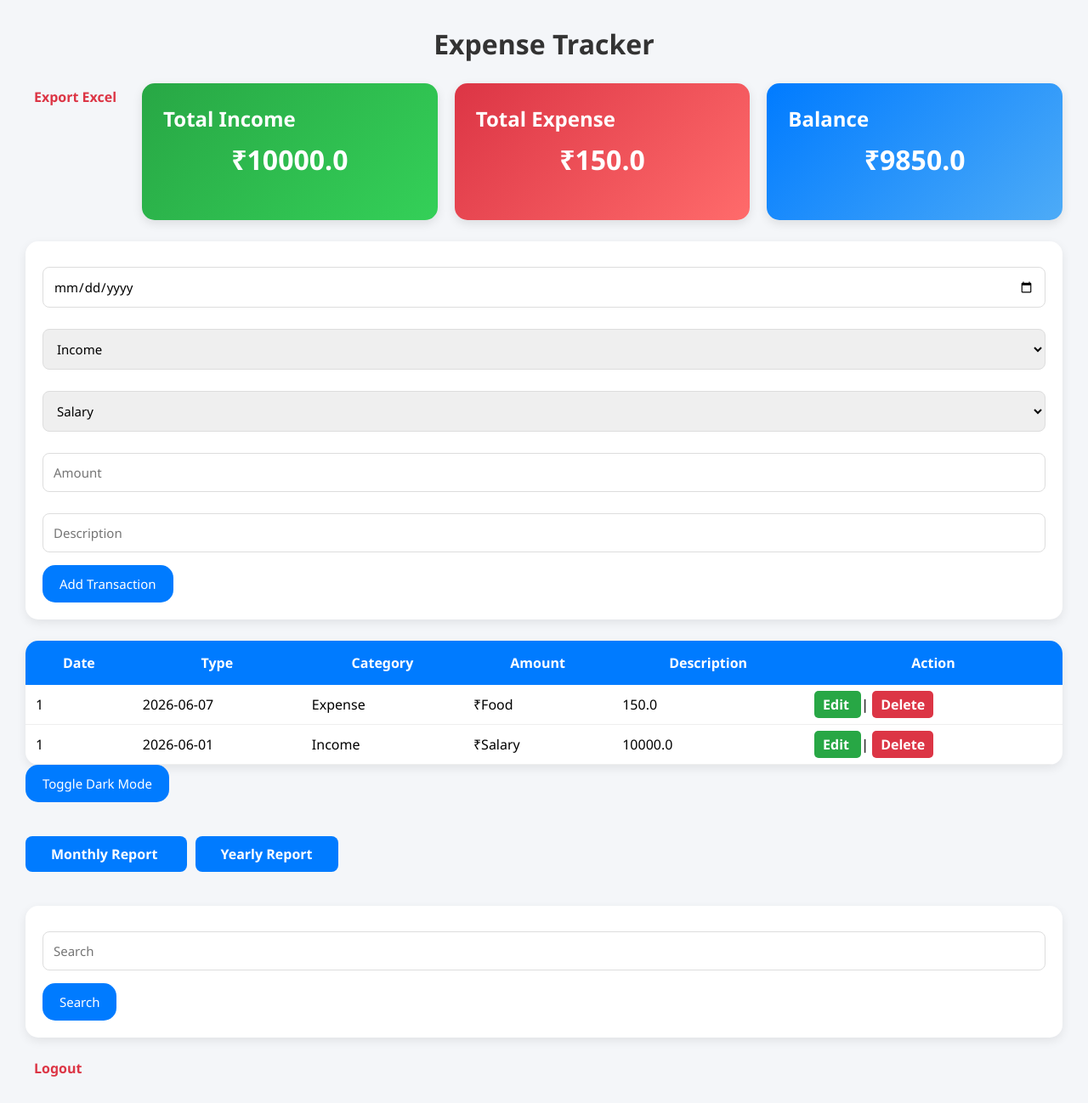
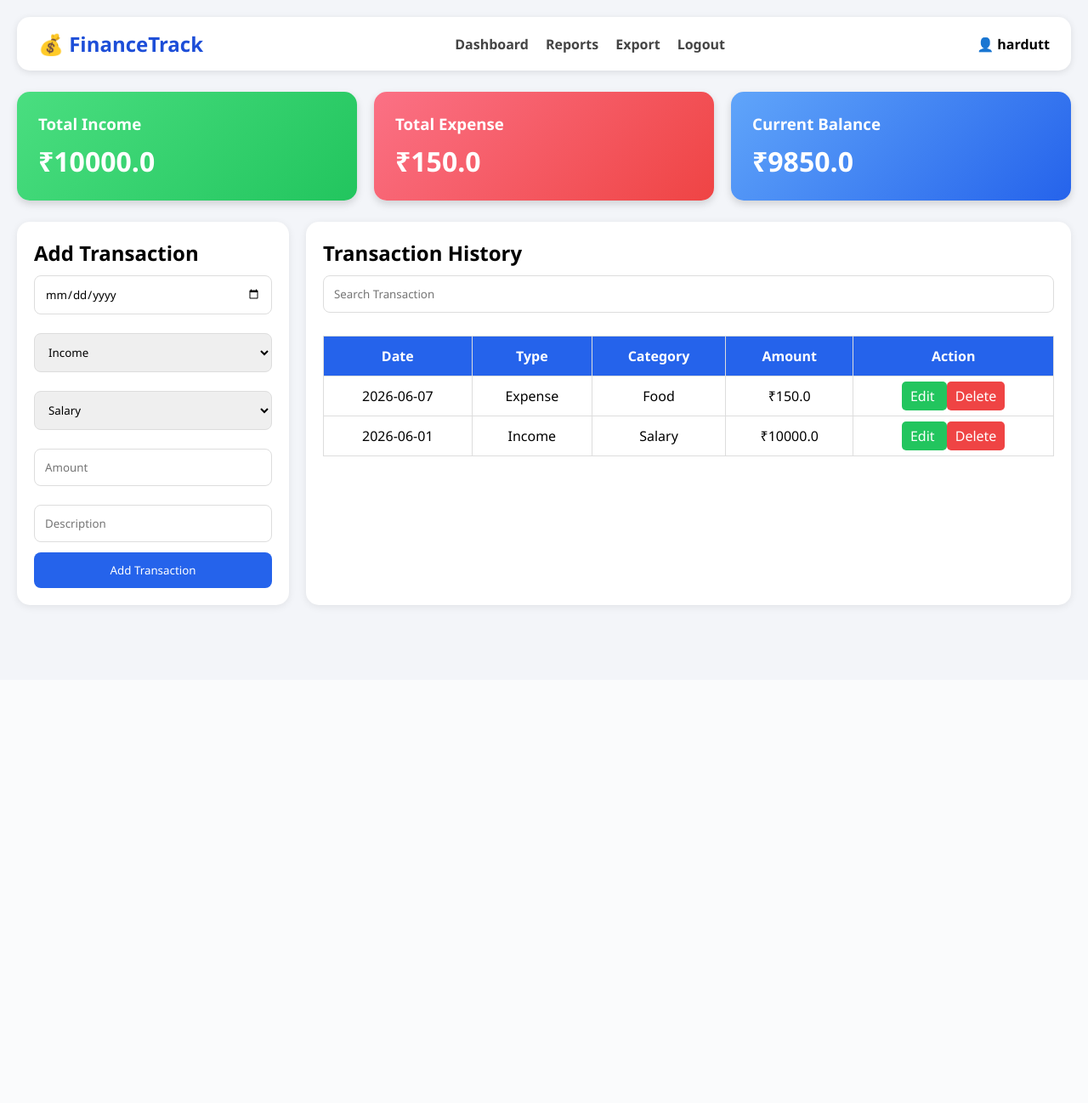
Before and after one commit to HarduttGohil/Expensetracker, a Flask app: page / in a window 1280 px wide. Shown: the whole page at 85% size. After the commit the page ends 717 px from the top, so only its background shows below. Run offline with Flask 3, Linux system fonts and the light colour scheme; a user stored in the database is signed in; data comes from the database, SQL or seed files in the repository.

Commit message:
Fixed transaction table columns

```diff
--- a/static/style.css
+++ b/static/style.css
@@ -2,25 +2,51 @@
     margin:0;
     padding:0;
     box-sizing:border-box;
-    font-family:'Segoe UI', Tahoma, Geneva, Verdana, sans-serif;
+    font-family:Segoe UI,sans-serif;
 }
 
 body{
-    background:#f4f6f9;
-    padding:30px;
+    background:#f3f5f9;
+    padding:20px;
 }
 
-/* Header */
+/* TOPBAR */
 
-h1{
-    text-align:center;
+.topbar{
+    display:flex;
+    justify-content:space-between;
+    align-items:center;
+    background:white;
+    padding:15px 25px;
+    border-radius:15px;
+    box-shadow:0 2px 8px rgba(0,0,0,.1);
     margin-bottom:25px;
-    color:#333;
 }
 
-/* Dashboard Cards */
+.logo{
+    font-size:24px;
+    font-weight:bold;
+    color:#1d4ed8;
+}
 
-.dashboard{
+.menu{
+    display:flex;
+    gap:20px;
+}
+
+.menu a{
+    text-decoration:none;
+    color:#444;
+    font-weight:600;
+}
+
+.user{
+    font-weight:bold;
+}
+
+/* CARDS */
+
+.cards{
     display:flex;
     gap:20px;
     margin-bottom:25px;
@@ -31,42 +57,49 @@ h1{
     padding:25px;
     border-radius:15px;
     color:white;
-    box-shadow:0 4px 12px rgba(0,0,0,0.1);
-    transition:0.s;
-}
-
-.card:hover{
-    transform:translateY(-25px);
+    box-shadow:0 4px 10px rgba(0,0,0,.15);
 }
 
 .income{
-    background:linear-gradient(135deg,#28a745,#34d058);
+    background:linear-gradient(135deg,#4ade80,#22c55e);
 }
 
 .expense{
-    background:linear-gradient(135deg,#dc3545,#ff6b6b);
+    background:linear-gradient(135deg,#fb7185,#ef4444);
 }
 
 .balance{
-    background:linear-gradient(135deg,#007bff,#4dabf7);
-}
-
-.card h2{
-    margin-bottom:10px;
+    background:linear-gradient(135deg,#60a5fa,#2563eb);
 }
 
 .card h1{
-    color:white;
+    margin-top:10px;
 }
 
-/* Form */
+/* MAIN GRID */
 
-form{
+.main-grid{
+    display:grid;
+    grid-template-columns:320px 1fr;
+    gap:20px;
+}
+
+/* LEFT */
+
+.left-panel{
     background:white;
     padding:20px;
     border-radius:15px;
-    margin-bottom:25px;
-    box-shadow:0 4px 12px rgba(0,0,0,0.08);
+    box-shadow:0 2px 10px rgba(0,0,0,.08);
+}
+
+/* RIGHT */
+
+.right-panel{
+    background:white;
+    padding:20px;
+    border-radius:15px;
+    box-shadow:0 2px 10px rgba(0,0,0,.08);
 }
 
 input,
@@ -74,199 +107,83 @@ select{
     width:100%;
     padding:12px;
     margin-top:10px;
-    margin-bottom:15px;
+    margin-bottom:12px;
     border:1px solid #ddd;
     border-radius:8px;
-    font-size:15px;
 }
 
 button{
-    background:#007bff;
+    width:100%;
+    padding:12px;
+    border:none;
+    border-radius:8px;
+    background:#2563eb;
     color:white;
-    border:none;
-    padding:12px 20px;
-    border-radius:15px;
     cursor:pointer;
-    font-size:15px;
 }
 
 button:hover{
-    background:#0056b3;
+    background:#1d4ed8;
 }
 
-/* Table */
+/* TABLE */
+
+.table-container{
+    overflow-x:auto;
+}
 
 table{
     width:100%;
-    background:white;
     border-collapse:collapse;
-    border-radius:15px;
-    overflow:hidden;
-    box-shadow:0 4px 12px rgba(0,0,0,0.08);
+    margin-top:15px;
 }
 
 th{
-    background:#007bff;
+    background:#2563eb;
     color:white;
-    padding:15px;
 }
 
-td{
+th,td{
     padding:12px;
-    border-bottom:1px solid #eee;
+    text-align:center;
+    border:1px solid #ddd;
 }
 
-tr:hover{
-    background:#f8f9fa;
+.edit-btn{
+    background:#22c55e;
+    color:white;
+    padding:6px 10px;
+    border-radius:5px;
+    text-decoration:none;
 }
 
-/* Links */
-
-a{
+.delete-btn{
+    background:#ef4444;
+    color:white;
+    padding:6px 10px;
+    border-radius:5px;
     text-decoration:none;
-    color:#dc3545;
-    font-weight:bold;
 }
 
-a:hover{
-    color:#b02a37;
-}
-
-/* Login & Register Pages */
-
-.auth-container{
-    width:400px;
-    margin:50px auto;
-    background:white;
-    padding:30px;
-    border-radius:15px;
-    box-shadow:0 4px 15px rgba(0,0,0,0.1);
-}
-
-.auth-container h1{
-    margin-bottom:20px;
-}
-
-.auth-container button{
-    width:100%;
-}
-
-/* Search Bar */
-
-.search-box{
-    display:flex;
-    gap:10px;
-    margin-bottom:20px;
-}
-
-.search-box input{
-    flex:1;
-}
-
-/* Responsive */
+/* MOBILE */
 
 @media(max-width:768px){
 
-    .dashboard{
+    .topbar{
+        flex-direction:column;
+        gap:15px;
+    }
+
+    .cards{
         flex-direction:column;
     }
 
-    .auth-container{
-        width:100%;
+    .main-grid{
+        grid-template-columns:1fr;
     }
 
-    body{
-        padding:15px;
+    .menu{
+        flex-wrap:wrap;
+        justify-content:center;
     }
-
 }
-
-.dark-mode{
-    background:#121212;
-    color:white;
-}
-
-.dark-mode form,
-.dark-mode table,
-.dark-mode .auth-container{
-    background:#1e1e1e;
-    color:rgb(190, 190, 193);
-}
-
-.dark-mode td{
-    border-color:#444;
-}
-
-.dark-mode input,
-.dark-mode select{
-    background:#333;
-    color:white;
-    border:1px solid #555;
-}
-
-@media(max-width:768px){
-
-    .dashboard{
-        flex-direction:column;
-    }
-
-    table{
-        font-size:12px;
-    }
-
-    input,
-    select,
-    button{
-        width:100%;
-    }
-
-    body{
-        padding:10px;
-    }
-
-}
-.report-buttons{
-
-    margin-bottom:50px;
-    margin-top:50px;
-
-}
-
-.report-buttons a{
-
-    background:#007bff;
-    color:white;
-
-    padding:10px 30px;
-
-    border-radius:8px;
-
-    text-decoration:none;
-
-    margin-right:10px;
-}
-
-.report-buttons a:hover{
-
-    background:#0056b3;
-}
-a{
-
-    text-decoration:none;
-
-    padding:5px 10px;
-
-    border-radius:5px;
-}
-
-a[href*="edit"]{
-
-    background:#28a745;
-    color:white;
-}
-
-a[href*="delete"]{
-
-    background:#dc3545;
-    color:white;
-}
--- a/templates/index.html
+++ b/templates/index.html
@@ -1,37 +1,58 @@
 <!DOCTYPE html>
 <html>
 <head>
-    <title>Expense Tracker</title>
+    <title>FinanceTrack Dashboard</title>
+
+    <meta name="viewport" content="width=device-width, initial-scale=1.0">
+
     <link rel="stylesheet" href="/static/style.css">
 </head>
+
 <body>
 
+<div class="topbar">
 
+    <div class="logo">
+        💰 FinanceTrack
+    </div>
 
-<h1>Expense Tracker</h1>
+    <div class="menu">
+        <a href="/">Dashboard</a>
+        <a href="/monthly_report">Reports</a>
+        <a href="/export">Export</a>
+        <a href="/logout">Logout</a>
+    </div>
 
-<div class="summary">
-    <div class="dashboard">
-        <a href="/export">
-    Export Excel
-</a>
+    <div class="user">
+        👤 {{ username }}
+    </div>
+
+</div>
+
+<div class="cards">
 
     <div class="card income">
-        <h2>Total Income</h2>
+        <h3>Total Income</h3>
         <h1>₹{{ income }}</h1>
     </div>
 
     <div class="card expense">
-        <h2>Total Expense</h2>
+        <h3>Total Expense</h3>
         <h1>₹{{ expense }}</h1>
     </div>
 
     <div class="card balance">
-        <h2>Balance</h2>
+        <h3>Current Balance</h3>
         <h1>₹{{ balance }}</h1>
     </div>
 
 </div>
+
+<div class="main-grid">
+
+    <div class="left-panel">
+
+        <h2>Add Transaction</h2>
 
         <form action="/add" method="POST">
 
@@ -43,36 +64,54 @@
             </select>
 
             <select name="category">
-
                 <option>Salary</option>
                 <option>Business</option>
                 <option>Food</option>
                 <option>Travel</option>
                 <option>Shopping</option>
                 <option>Rent</option>
-    <option>Electricity</option>
-    <option>Internet</option>
+                <option>Medical</option>
                 <option>Entertainment</option>
-    <option>Medical</option>
                 <option>Other</option>
-
             </select>
 
-    <input type="number"
+            <input
+                type="number"
                 step="0.01"
                 name="amount"
                 placeholder="Amount"
-           required>
+                required
+            >
 
-    <input type="text"
+            <input
+                type="text"
                 name="description"
-           placeholder="Description">
+                placeholder="Description"
+            >
 
             <button type="submit">
                 Add Transaction
             </button>
 
         </form>
+
+    </div>
+
+    <div class="right-panel">
+
+        <h2>Transaction History</h2>
+
+        <form action="/search">
+
+            <input
+                type="text"
+                name="keyword"
+                placeholder="Search Transaction"
+            >
+
+        </form>
+
+        <div class="table-container">
 
         <table>
 
@@ -81,81 +120,43 @@
                 <th>Type</th>
                 <th>Category</th>
                 <th>Amount</th>
-    <th>Description</th>
                 <th>Action</th>
             </tr>
 
             {% for t in transactions %}
+
             <tr>
-    <td>{{ t[1] }}</td>
+
                 <td>{{ t[2] }}</td>
                 <td>{{ t[3] }}</td>
-    <td>₹{{ t[4] }}</td>
-    <td>{{ t[5] }}</td>
+                <td>{{ t[4] }}</td>
+                <td>₹{{ t[5] }}</td>
+
                 <td>
-        <a href="/edit/{{ t[0] }}">
+
+                    <a class="edit-btn"
+                       href="/edit/{{ t[0] }}">
                         Edit
                     </a>
 
-        |
-
-        <a href="/delete/{{ t[0] }}">
+                    <a class="delete-btn"
+                       href="/delete/{{ t[0] }}">
                         Delete
                     </a>
+
                 </td>
+
             </tr>
+
             {% endfor %}
 
         </table>
-<button onclick="toggleDarkMode()">
-    Toggle Dark Mode
-</button>
-
-<script>
-function toggleDarkMode() {
-
-    document.body.classList.toggle("dark-mode");
-
-    localStorage.setItem(
-        "darkMode",
-        document.body.classList.contains("dark-mode")
-    );
-}
-
-if(localStorage.getItem("darkMode") === "true"){
-    document.body.classList.add("dark-mode");
-}
-</script>
-
-<div class="report-buttons">
-
-    <a href="/monthly_report">
-        Monthly Report
-    </a>
-
-    <a href="/yearly_report">
-        Yearly Report
-    </a>
 
         </div>
 
+    </div>
 
+</div>
 
 </body>
 </html>
-<form action="/search">
-
-<input
-type="text"
-name="keyword"
-placeholder="Search"
->
-
-<button>
-Search
-</button>
-
-</form>
-<a href="/logout">
-    Logout
-</a>
```
Also changed, not shown: templates/login.html (+15 -17 lines), templates/register.html (+16 -24 lines). Lines whose indentation alone changed are shown as unchanged.
